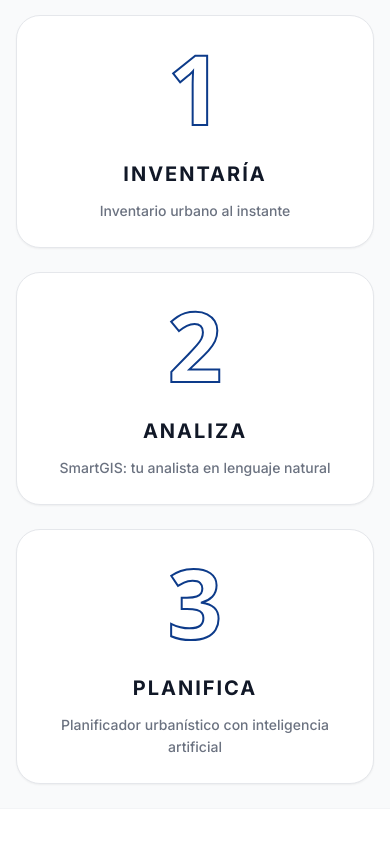
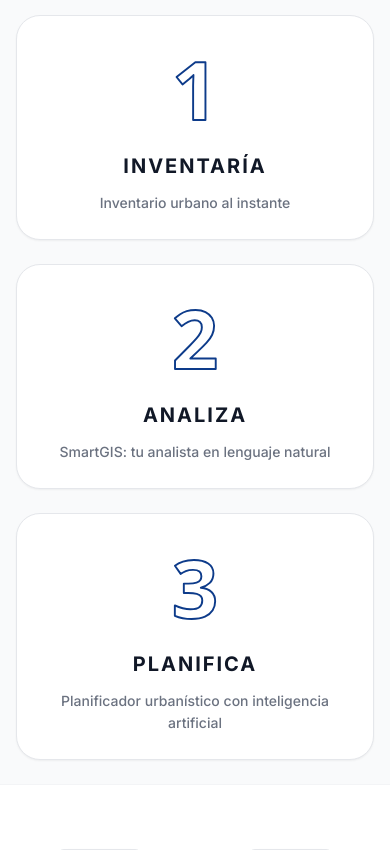
Before and after one commit to smartgiscat/landing, a Flask app: page /soluciones in a window 390 px wide. Shown: the part 65-915 px from the top of the page. Run offline with Flask 3, Linux system fonts and the light colour scheme; some libraries are stand-ins or nearby versions.

Commit message:
bug numeros iphone

```diff
--- a/templates/soluciones.html
+++ b/templates/soluciones.html
@@ -53,19 +53,28 @@
             scroll-margin-top: 5rem;
         }
 
-        /* CLASES PARA LAS TARJETAS LIMPIAS Y ELEGANTES */
-        .card-number {
-            font-size: 6rem;
-            line-height: 1;
-            font-weight: 900;
-            color: transparent;
-            -webkit-text-stroke: 2px #0d3b8a;
-            transition: all 0.3s ease;
+        /* SOLUCIÓN PROFESIONAL: Textos en Vectores (SVG) para evitar roturas en Safari/iOS */
+        .card-number-svg {
+            height: 6rem;
+            width: 100%;
+            overflow: visible; /* Evita recortes al hacer scale */
+            transition: transform 0.3s ease;
         }
 
-        .step-card:hover .card-number {
+        .card-number-svg text {
+            fill: transparent; /* Fondo transparente real */
+            stroke: #0d3b8a; /* Color corporativo */
+            stroke-width: 2px;
+            stroke-linejoin: round; /* Suaviza las esquinas de los números */
+            transition: stroke-width 0.3s ease;
+        }
+
+        .step-card:hover .card-number-svg {
             transform: scale(1.05) translateY(-5px);
-            -webkit-text-stroke: 3px #0d3b8a;
+        }
+
+        .step-card:hover .card-number-svg text {
+            stroke-width: 3px; /* El borde se engrosa ligeramente al pasar el ratón */
         }
     </style>
 </head>
@@ -121,28 +130,34 @@
         </div>
     </nav>
 
-    <!-- HEADER: AJUSTE ÓPTICO DE MÁRGENES PARA COMPENSAR LAS SOMBRAS -->
+    <!-- HEADER: TARJETAS CON VECTORES SVG -->
     <header class="w-full bg-gray-50 border-b border-gray-100 pt-4 pb-6 md:py-16 mt-16">
         <div class="max-w-5xl mx-auto px-4 sm:px-6 lg:px-8">
             <div class="grid grid-cols-1 md:grid-cols-3 gap-6 lg:gap-8">
 
                 <!-- Tarjeta 1 -->
                 <a href="#inventaria" class="step-card flex flex-col items-center bg-white rounded-3xl border border-gray-200 p-6 shadow-sm hover:shadow-xl hover:border-accent transition-all duration-300 cursor-pointer">
-                    <span class="card-number font-sans mb-6">1</span>
+                    <svg class="card-number-svg mb-4" viewBox="0 0 100 100" xmlns="http://www.w3.org/2000/svg">
+                        <text x="50%" y="50%" dominant-baseline="central" text-anchor="middle" font-size="85" font-weight="900" font-family="system-ui, -apple-system, sans-serif">1</text>
+                    </svg>
                     <h2 class="text-xl font-black text-gray-900 tracking-widest uppercase mb-3 text-center">{{ t.step1_title }}</h2>
                     <p class="text-gray-500 text-center text-sm font-medium leading-relaxed">{{ t.sol1_title }}</p>
                 </a>
 
                 <!-- Tarjeta 2 -->
                 <a href="#analiza" class="step-card flex flex-col items-center bg-white rounded-3xl border border-gray-200 p-6 shadow-sm hover:shadow-xl hover:border-accent transition-all duration-300 cursor-pointer">
-                    <span class="card-number font-sans mb-6">2</span>
+                    <svg class="card-number-svg mb-4" viewBox="0 0 100 100" xmlns="http://www.w3.org/2000/svg">
+                        <text x="50%" y="50%" dominant-baseline="central" text-anchor="middle" font-size="85" font-weight="900" font-family="system-ui, -apple-system, sans-serif">2</text>
+                    </svg>
                     <h2 class="text-xl font-black text-gray-900 tracking-widest uppercase mb-3 text-center">{{ t.step2_title }}</h2>
                     <p class="text-gray-500 text-center text-sm font-medium leading-relaxed">{{ t.sol2_title }}</p>
                 </a>
 
                 <!-- Tarjeta 3 -->
                 <a href="#planifica" class="step-card flex flex-col items-center bg-white rounded-3xl border border-gray-200 p-6 shadow-sm hover:shadow-xl hover:border-accent transition-all duration-300 cursor-pointer">
-                    <span class="card-number font-sans mb-6">3</span>
+                    <svg class="card-number-svg mb-4" viewBox="0 0 100 100" xmlns="http://www.w3.org/2000/svg">
+                        <text x="50%" y="50%" dominant-baseline="central" text-anchor="middle" font-size="85" font-weight="900" font-family="system-ui, -apple-system, sans-serif">3</text>
+                    </svg>
                     <h2 class="text-xl font-black text-gray-900 tracking-widest uppercase mb-3 text-center">{{ t.step3_title }}</h2>
                     <p class="text-gray-500 text-center text-sm font-medium leading-relaxed">{{ t.sol3_title }}</p>
                 </a>
```
